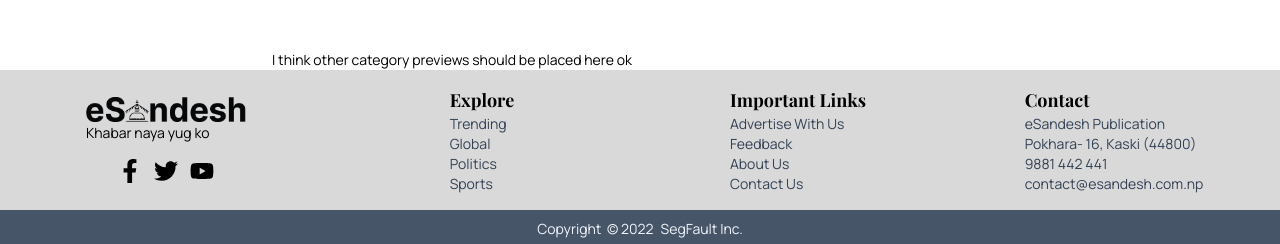
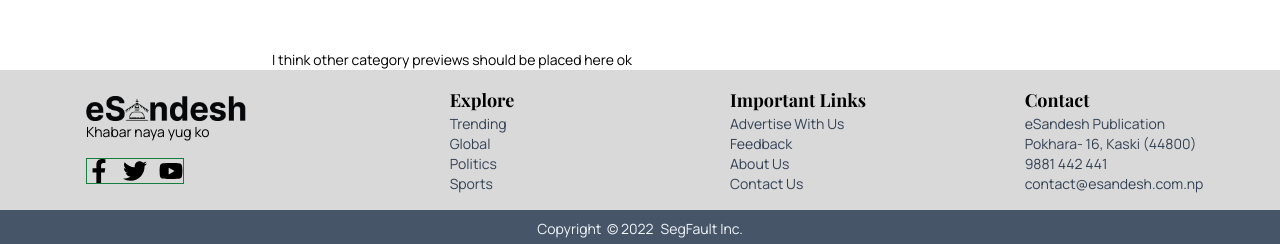
Before and after one commit to 0xs3gfau1t/eSandesh, a React (Vite) app in the folder client/: page / in a window 1280 px wide. Shown: the part 1815-2059 px from the top of the page. Built offline with nearby package versions, Linux system fonts and the light colour scheme; a web font is replaced by a local one.

Commit message:
refactored footer

```diff
--- a/client/src/components/Footer.jsx
+++ /dev/null
@@ -1,95 +0,0 @@
-import React from "react";
-import { SiteLogo } from "../components/common";
-import { FaFacebookF, FaTwitter, FaYoutube } from "react-icons/fa";
-import { Link } from "react-router-dom";
-import BelowFooter from "./BelowFooter";
-
-function Footer() {
-  return (
-    <footer>
-      <div className="mt-auto bg-[#D9D9D9] text-black p-4">
-        <div className="container mx-auto grid grid-cols-1 sm:grid-cols-2 gap-4 md:grid-cols-4">
-          {/* 1st column */}
-          <div className="flex flex-col justify-center items-center sm:items-start lg:items-center gap-4 ">
-            <div className="">
-              <SiteLogo />
-              <p>Khabar naya yug ko</p>
-            </div>
-            {/* social icons*/}
-            <div className="flex gap-3 items-center">
-              <a href="https://www.facebook.com" target={"_blank"}>
-                <span>
-                  <FaFacebookF className="text-2xl" />
-                </span>
-              </a>
-              <a href="https://www.twitter.com" target={"_blank"}>
-                <span>
-                  <FaTwitter className="text-2xl" />
-                </span>
-              </a>
-              <a href="https://www.youtube.com" target={"_blank"}>
-                <span>
-                  <FaYoutube className="text-2xl" />
-                </span>
-              </a>
-            </div>
-          </div>
-          {/* 2nd column */}
-          <div className="flex flex-col md:items-center">
-            <div>
-              <h3 className="text-lg font-bold">Explore</h3>
-              <ul className="text-slate-700 text-sm">
-                <li>
-                  <Link to="/category/trending">Trending</Link>
-                </li>
-                <li>
-                  <Link to="/category/global">Global</Link>
-                </li>
-                <li>
-                  <Link to="/category/politics">Politics</Link>
-                </li>
-                <li>
-                  <Link to="/category/sports">Sports</Link>
-                </li>
-              </ul>
-            </div>
-          </div>
-          {/* 3rd column */}
-          <div className="flex flex-col md:items-center">
-            <div>
-              <h3 className="text-lg font-bold">Important Links</h3>
-              <div className="text-sm text-slate-700">
-                <Link to="/advertisement">
-                  <p>Advertise With Us</p>
-                </Link>
-                <Link to="/feedback">
-                  <p>Feedback</p>
-                </Link>
-                <Link to="/about">
-                  <p>About Us</p>
-                </Link>
-                <Link to="/contact">
-                  <p>Contact Us</p>
-                </Link>
-              </div>
-            </div>
-          </div>
-          {/* 4th column */}
-          <div className="flex flex-col md:items-center">
-            <div>
-              <h3 className="text-lg font-bold">Contact</h3>
-              <div className="text-sm text-slate-700">
-                <p>eSandesh Publication</p>
-                <p>Pokhara- 16, Kaski (44800)</p>
-                <p>9881 442 441</p>
-                <p>contact@esandesh.com.np</p>
-              </div>
-            </div>
-          </div>
-        </div>
-      </div>
-      <BelowFooter />
-    </footer>
-  );
-}
-export default Footer;
--- /dev/null
+++ b/client/src/components/Footer/ContactDetails.jsx
@@ -0,0 +1,15 @@
+import React from "react";
+
+export default function ContactDetails() {
+  return (
+    <>
+      <h3 className="text-lg font-bold">Contact</h3>
+      <div className="text-sm text-slate-700">
+        <p>eSandesh Publication</p>
+        <p>Pokhara- 16, Kaski (44800)</p>
+        <p>9881 442 441</p>
+        <p>contact@esandesh.com.np</p>
+      </div>
+    </>
+  );
+}
--- /dev/null
+++ b/client/src/components/Footer/ExploreMenu.jsx
@@ -0,0 +1,21 @@
+import React from "react";
+import { Link } from "react-router-dom";
+
+export default function ExploreMenu() {
+  return (
+    <ul className="text-slate-700 text-sm">
+      <li className="hover:text-rose-700">
+        <Link to="/category/trending">Trending</Link>
+      </li>
+      <li className="hover:text-rose-700">
+        <Link to="/category/global">Global</Link>
+      </li>
+      <li className="hover:text-rose-700">
+        <Link to="/category/politics">Politics</Link>
+      </li>
+      <li className="hover:text-rose-700">
+        <Link to="/category/sports">Sports</Link>
+      </li>
+    </ul>
+  );
+}
--- /dev/null
+++ b/client/src/components/Footer/Footer.jsx
@@ -0,0 +1,44 @@
+import React from "react";
+
+import BelowFooter from "./BelowFooter";
+import ContactDetails from "./ContactDetails";
+import ExploreMenu from "./ExploreMenu";
+import ImportantLinks from "./ImportantLinks";
+import SiteIdentity from "./SiteIdentity";
+
+function Footer() {
+  return (
+    <footer>
+      <div className="mt-auto bg-[#D9D9D9] text-black p-4">
+        <div className="container mx-auto grid grid-cols-1 sm:grid-cols-2 gap-4 md:grid-cols-4">
+          {/* 1st column */}
+          <div className="flex items-center justify-center">
+            <SiteIdentity />
+          </div>
+          {/* 2nd column */}
+          <div className="flex flex-col md:items-center">
+            <div>
+              <h3 className="text-lg font-bold">Explore</h3>
+              <ExploreMenu />
+            </div>
+          </div>
+          {/* 3rd column */}
+          <div className="flex flex-col md:items-center">
+            <div>
+              <h3 className="text-lg font-bold">Important Links</h3>
+              <ImportantLinks />
+            </div>
+          </div>
+          {/* 4th column */}
+          <div className="flex flex-col md:items-center">
+            <div>
+              <ContactDetails />
+            </div>
+          </div>
+        </div>
+      </div>
+      <BelowFooter />
+    </footer>
+  );
+}
+export default Footer;
--- /dev/null
+++ b/client/src/components/Footer/ImportantLinks.jsx
@@ -0,0 +1,24 @@
+import React from "react";
+import { Link } from "react-router-dom";
+
+export default function ImportantLinks() {
+  return (
+    <ul className="text-sm text-slate-700">
+      <li className="hover:text-rose-700">
+        <Link to="/advertisement">Advertise With Us</Link>
+      </li>
+
+      <li className="hover:text-rose-700">
+        <Link to="/feedback">Feedback</Link>
+      </li>
+
+      <li className="hover:text-rose-700">
+        <Link to="/about">About Us</Link>
+      </li>
+
+      <li className="hover:text-rose-700">
+        <Link to="/contact">Contact Us</Link>
+      </li>
+    </ul>
+  );
+}
--- /dev/null
+++ b/client/src/components/Footer/SiteIdentity.jsx
@@ -0,0 +1,21 @@
+import React from "react";
+import { Link } from "react-router-dom";
+
+import { SiteLogo } from "../common";
+import SocialIcons from "./SocialIcons";
+
+export default function SiteIdentity() {
+  return (
+    <div className="flex flex-col items-center sm:items-start gap-4">
+      <div className="flex flex-col items-center sm:items-start">
+        {/* site title and tagline */}
+        <Link to="/">
+          <SiteLogo />
+        </Link>
+        <p>Khabar naya yug ko</p>
+      </div>
+      {/* social icons*/}
+      <SocialIcons />
+    </div>
+  );
+}
--- /dev/null
+++ b/client/src/components/Footer/SocialIcons.jsx
@@ -0,0 +1,24 @@
+import React from "react";
+import { FaFacebookF, FaTwitter, FaYoutube } from "react-icons/fa";
+
+export default function SocialIcons() {
+  return (
+    <div className="flex gap-3 items-center border-green-700 border">
+      <a href="https://www.facebook.com" target={"_blank"}>
+        <span>
+          <FaFacebookF className="text-2xl" />
+        </span>
+      </a>
+      <a href="https://www.twitter.com" target={"_blank"}>
+        <span>
+          <FaTwitter className="text-2xl" />
+        </span>
+      </a>
+      <a href="https://www.youtube.com" target={"_blank"}>
+        <span>
+          <FaYoutube className="text-2xl" />
+        </span>
+      </a>
+    </div>
+  );
+}
--- a/client/src/components/common/SiteLogo.jsx
+++ b/client/src/components/common/SiteLogo.jsx
@@ -4,7 +4,12 @@ import siteLogo from "../../assets/icons/eSandesh-logo--dark.png";
 const SiteLogo = () => {
   return (
     <Link to="/">
-      <img src={siteLogo} className="w-40" alt="eSandesh- Khabar Naya Yug ko" />
+      <img
+        src={siteLogo}
+        className="w-40"
+        alt="eSandesh | Khabar Naya Yug ko"
+        title="eSandesh | Khabar Naya Yug ko"
+      />
     </Link>
   );
 };
--- a/client/src/components/index.js
+++ b/client/src/components/index.js
@@ -1,5 +1,5 @@
 import Header from "./Header/Header";
-import Footer from "./Footer";
+import Footer from "./Footer/Footer";
 import SideNavBar from "./SideNavBar";
 import { TopNav, SideNav } from "./DashNavs";
 
```
Also changed, not shown: client/src/components/Footer/BelowFooter.jsx (renamed from client/src/components/BelowFooter.jsx).
